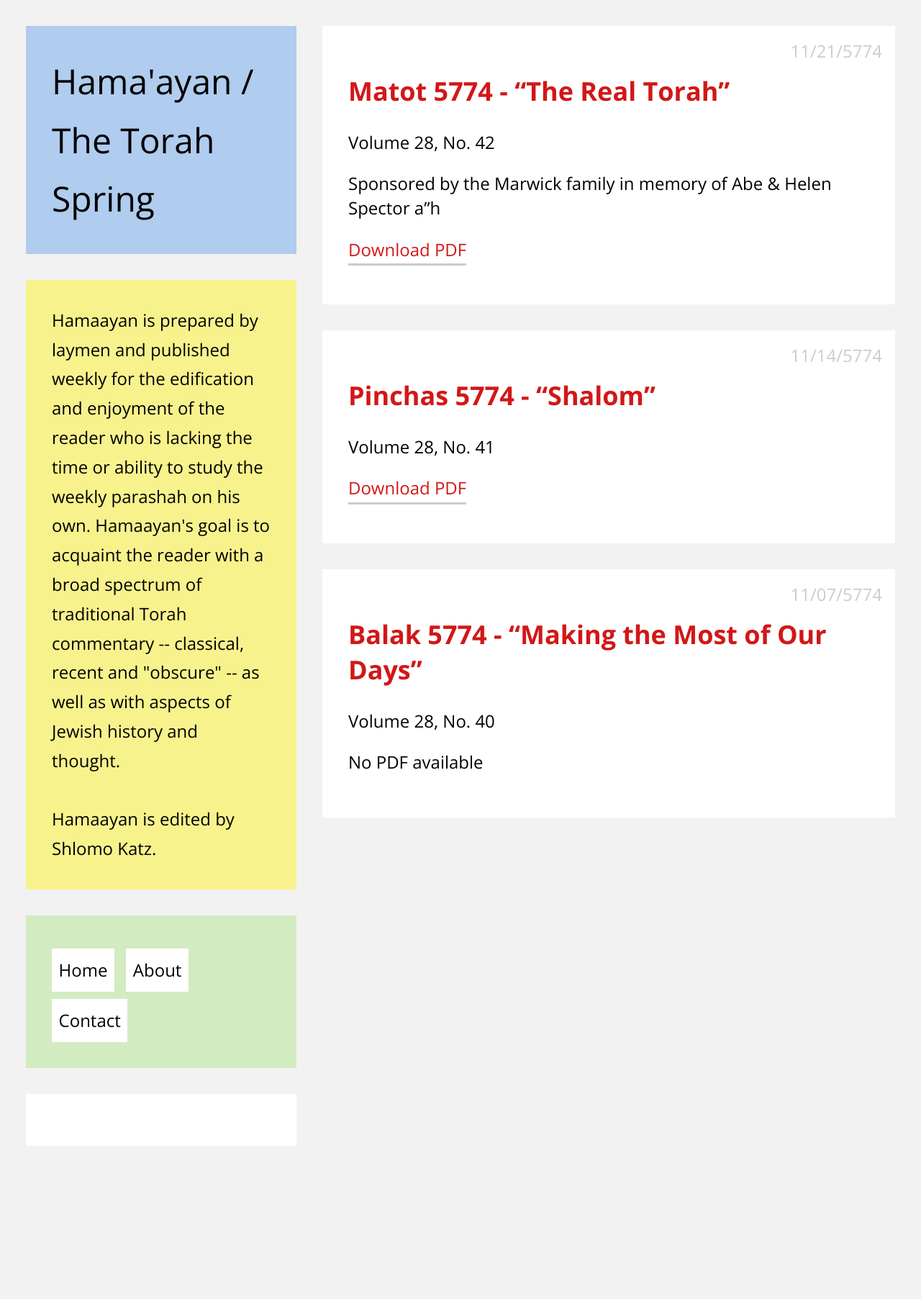
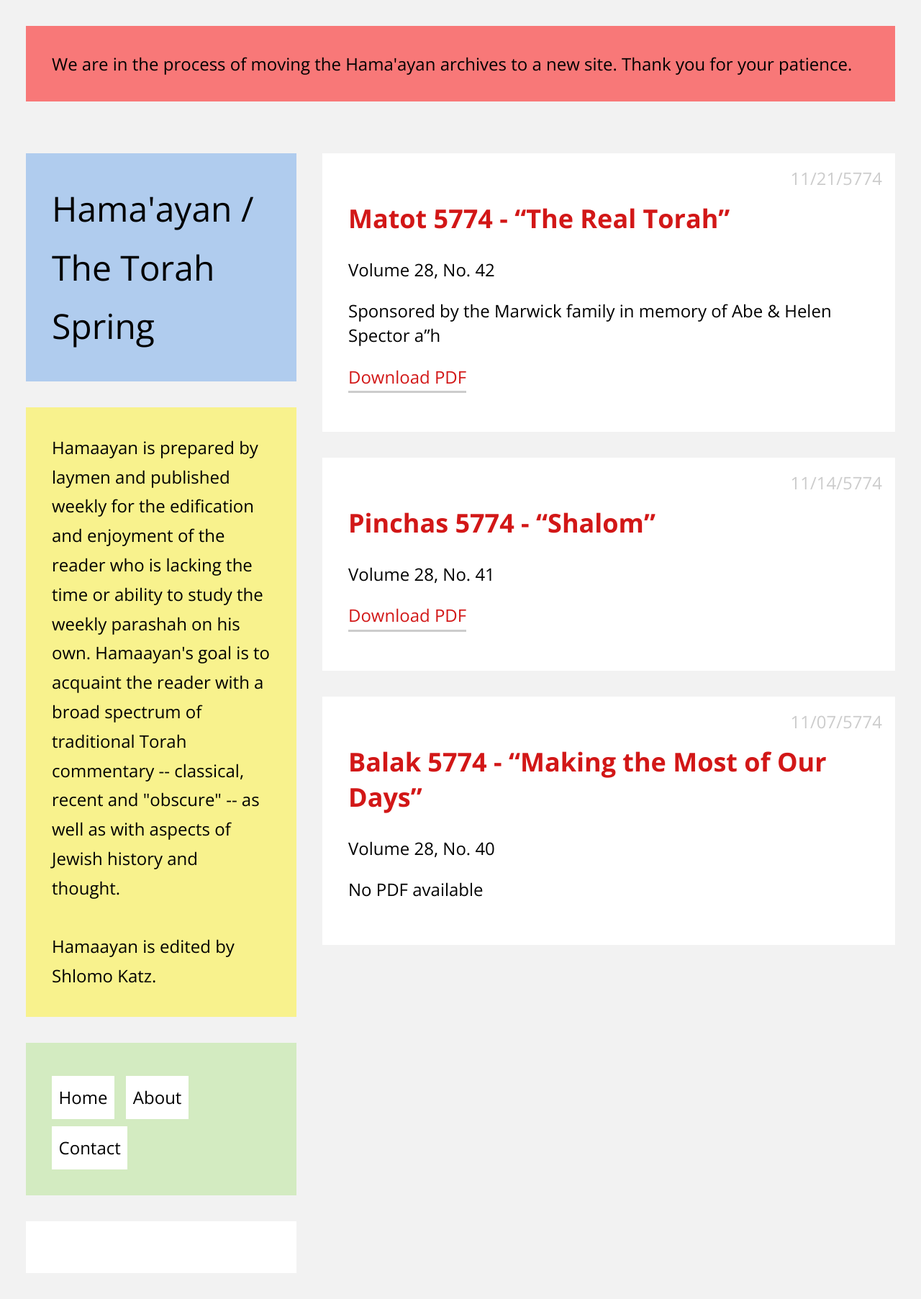
Before and after one commit to the-torah-spring/archive-website, a Jekyll site: the page built from index.html, in a window 1280 px wide. Shown: the whole page at 72% size. Built offline with Jekyll 4.4.1, drawn with Linux system fonts in a browser that asks for light colours; before the commit the page ends 1628 px from its top, so only the background shows below that.

Commit message:
Add alert message

```diff
--- a/_config.yml
+++ b/_config.yml
@@ -2,3 +2,4 @@ name: Hama'ayan / <br> The Torah Spring
 description: Hamaayan is prepared by laymen and published weekly for the edification and enjoyment of the reader who is lacking the time or ability to study the weekly parashah on his own. Hamaayan's goal is to acquaint the reader with a broad spectrum of traditional Torah commentary -- classical, recent and "obscure" -- as well as with aspects of Jewish history and thought.<br><br>Hamaayan is edited by Shlomo Katz.
 markdown: kramdown
 permalink: /:year/:title
+alert: We are in the process of moving the Hama'ayan archives to a new site. Thank you for your patience.
--- a/_layouts/default.html
+++ b/_layouts/default.html
@@ -11,6 +11,9 @@
 	<link href='http://fonts.googleapis.com/css?family=Open+Sans:400,700' rel='stylesheet' type='text/css'>
 </head>
 <body>
+	{% if site.alert and site.alert != '' %}
+		<div class="site_alert module color-red">{{ site.alert }}</div>
+	{% endif %}
 	<header class="main-header">
 	<div class="module color1"><h1><a href="/">{{ site.name }}</a></h1></div>
 	<div class="module color2">{{ site.description }}</div>
--- a/css/main.css
+++ b/css/main.css
@@ -27,7 +27,9 @@
 .color4 {
     background: rgba(138, 219, 79, 0.3);
 }
-
+.color-red {
+    background: rgba(255, 0, 0, 0.5);
+}
 
 /*****************************************************************************/
 /*
```
